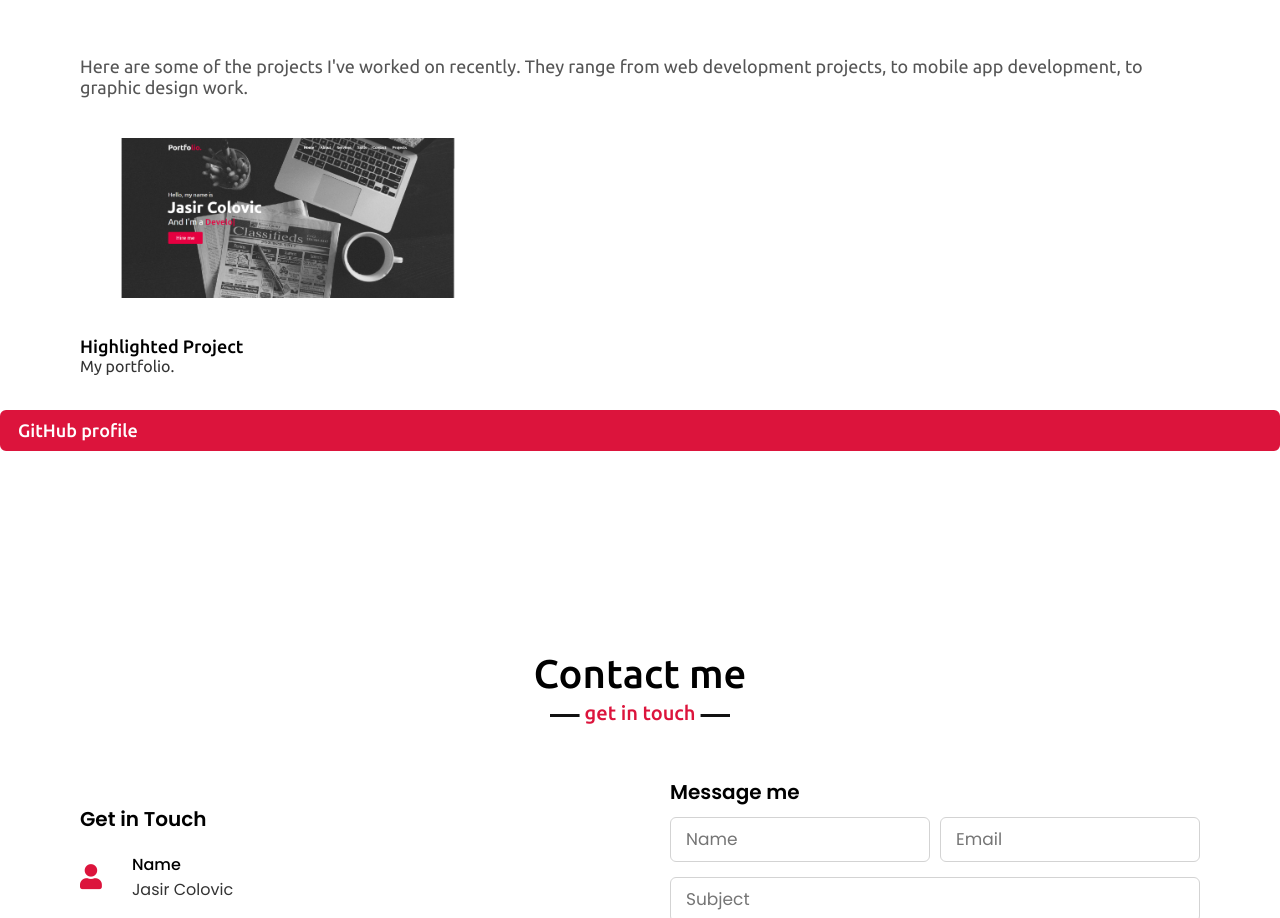
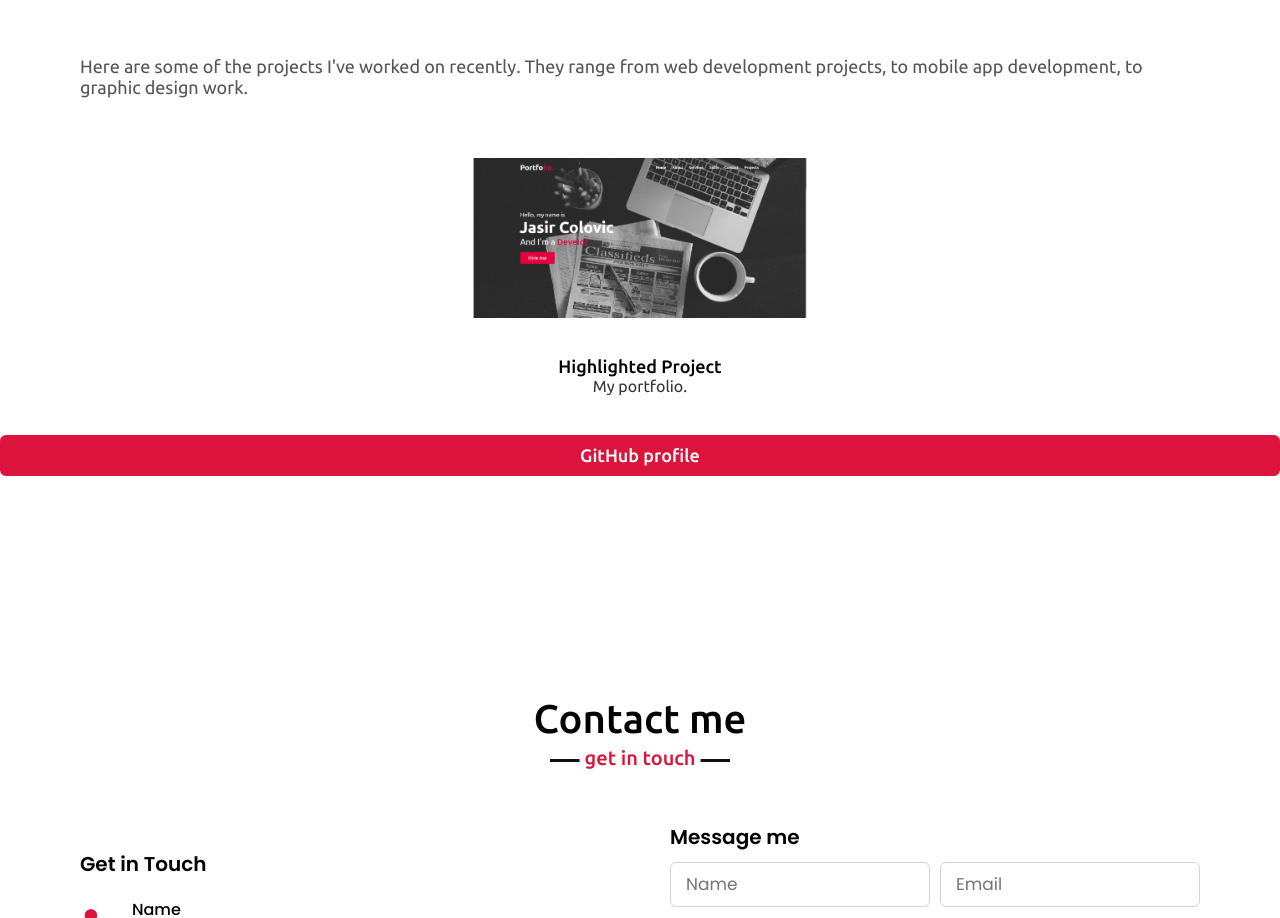
Before and after one commit to jasircolovic/jasircolovic.github.io, a plain HTML site: page index.html in a window 1280 px wide. Shown: the part 2911-3829 px from the top of the page. Drawn offline with nearby package versions, Linux system fonts and the light colour scheme.

Commit message:
Update style.css

```diff
--- a/style.css
+++ b/style.css
@@ -431,7 +431,7 @@ section .title::after{
 .owl-dot:hover{
     background: crimson!important;
 }
-/*project section styling*/
+/* Project section styling */
 .projects .title::after {
   content: "what I do";
 }
@@ -443,6 +443,30 @@ section .title::after{
   font-family: 'Ubuntu', sans-serif;
 }
 
+/* Center the highlighted project content */
+.projects .projects-content {
+  display: flex;
+  justify-content: center; /* Centers horizontally */
+  align-items: center; /* Aligns vertically if needed */
+  flex-direction: column; /* Stack elements vertically */
+  text-align: center;
+}
+
+.projects .projects-content .highlighted-project {
+  margin: 20px 0;
+  font-family: 'Ubuntu', sans-serif;
+}
+
+/* Image styling */
+.project-image {
+  width: 100%;
+  max-height: 200px;
+  object-fit: cover;
+  margin-bottom: 15px;
+  transform: scale(0.8);
+}
+
+/* Center GitHub button */
 .projects .github-button {
   display: block;
   background: crimson;
@@ -450,23 +474,18 @@ section .title::after{
   font-size: 18px;
   font-weight: 500;
   padding: 8px 16px;
-    margin: 20px auto 0;
+  margin: 20px auto; /* Center horizontally */
   border-radius: 6px;
   border: 2px solid crimson;
   transition: all 0.3s ease;
   text-decoration: none;
   font-family: 'Ubuntu', sans-serif;
+  text-align: center;
 }
 
 .projects .github-button:hover {
   color: crimson;
   background: none;
-}
-
-.projects .projects-content .highlighted-project,
-.projects .projects-content .other-projects .project {
-    margin-bottom: 15px;
-    font-family: Ubuntu, sans-serif;
 }
 
 .projects .projects-content h3 {
@@ -478,13 +497,7 @@ section .title::after{
   font-size: 16px;
   color: #333;
 }
-.project-image {
-    width: 100%;
-    max-height: 200px;
-    object-fit: cover;
-    margin-bottom: 15px;
-    transform : scale(0.8);
-}
+
 /* contact section styling */
 .contact .title::after{
     content: "get in touch";
```
Lines whose indentation alone changed are shown as unchanged.
